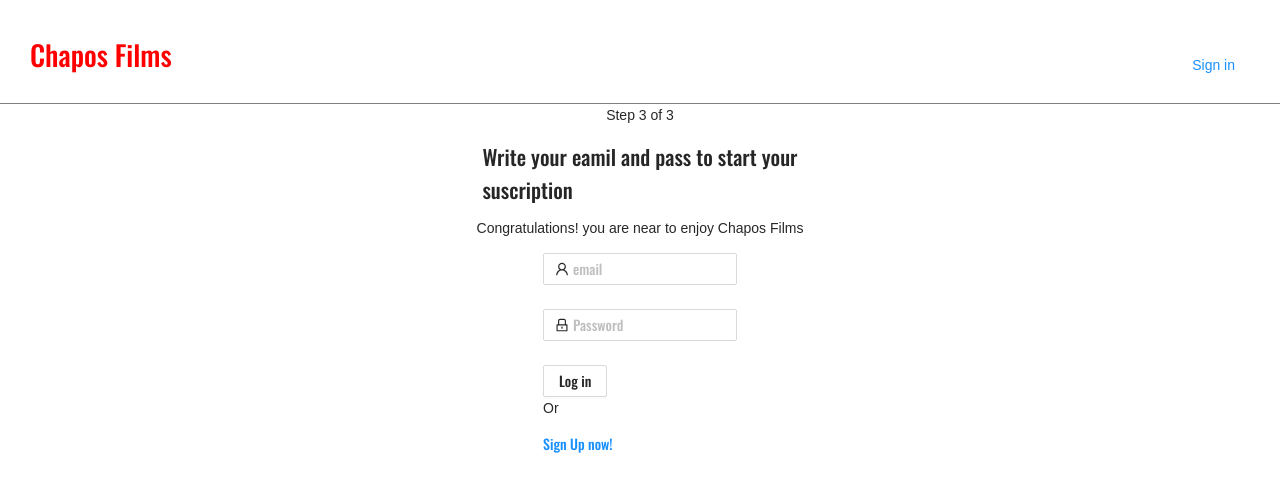
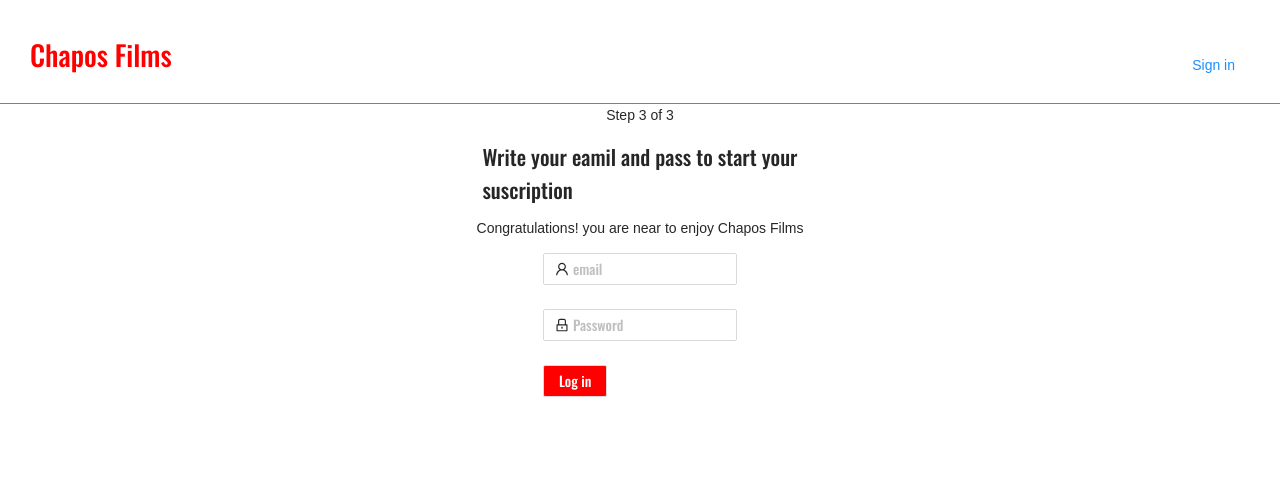
Before and after one commit to Miguel-Angel-Guate/Chinitas-Films-Front, a React (Create React App) app: page /signUpPlan/register in a window 1280 px wide. Shown: the top 492 px of the page. Built offline with nearby package versions, Linux system fonts and the light colour scheme.

Commit message:
right now is ok the registe last step, tommorow i will start with the backend

```diff
--- a/src/containers/registerThirdStep/RegisterThirdStep.jsx
+++ b/src/containers/registerThirdStep/RegisterThirdStep.jsx
@@ -66,7 +66,7 @@ export class RegisterThirdStep extends Component {
        <Button  htmlType="submit" className="login-form-button">
          Log in
        </Button>
-       <p className="or">Or</p> <NavLink to="/home"><a >Sign Up now!</a></NavLink>
+
      </Form.Item>
    </Form>
                         </div>
--- a/src/containers/registerThirdStep/RegisterThirdStep.scss
+++ b/src/containers/registerThirdStep/RegisterThirdStep.scss
@@ -57,12 +57,9 @@ align-items: center;
 
 
 
-              .login-form-button{
+
+              button{
                      background-color: red;
-                     color: white;
-                     border: red;
-
-
               }
               a{
                      color: red;
@@ -80,7 +77,10 @@ align-items: center;
        }
 
        }
-
+       .login-form-button{
+              background-color: red;
+              color: white;
+       }
 
 
 }
```
